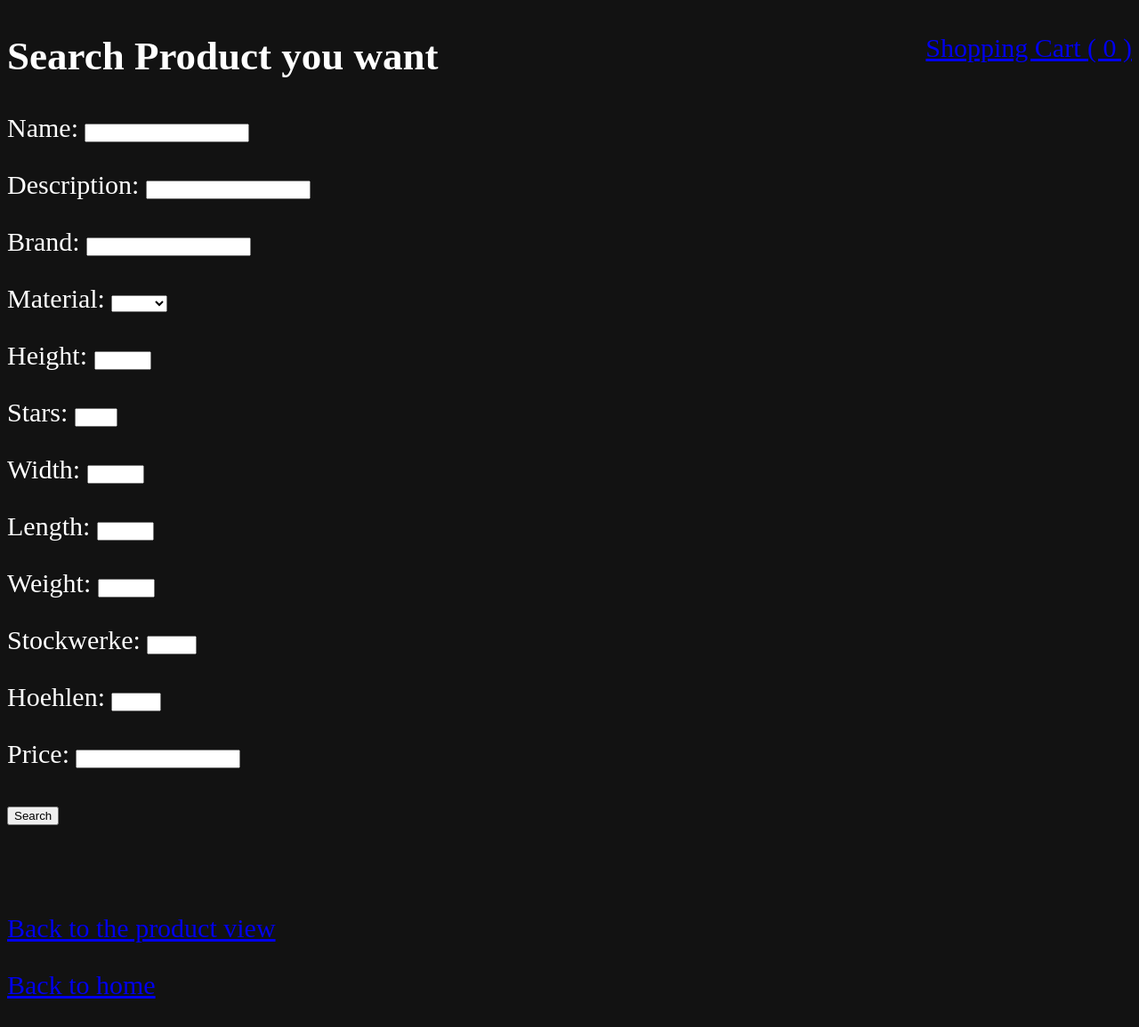
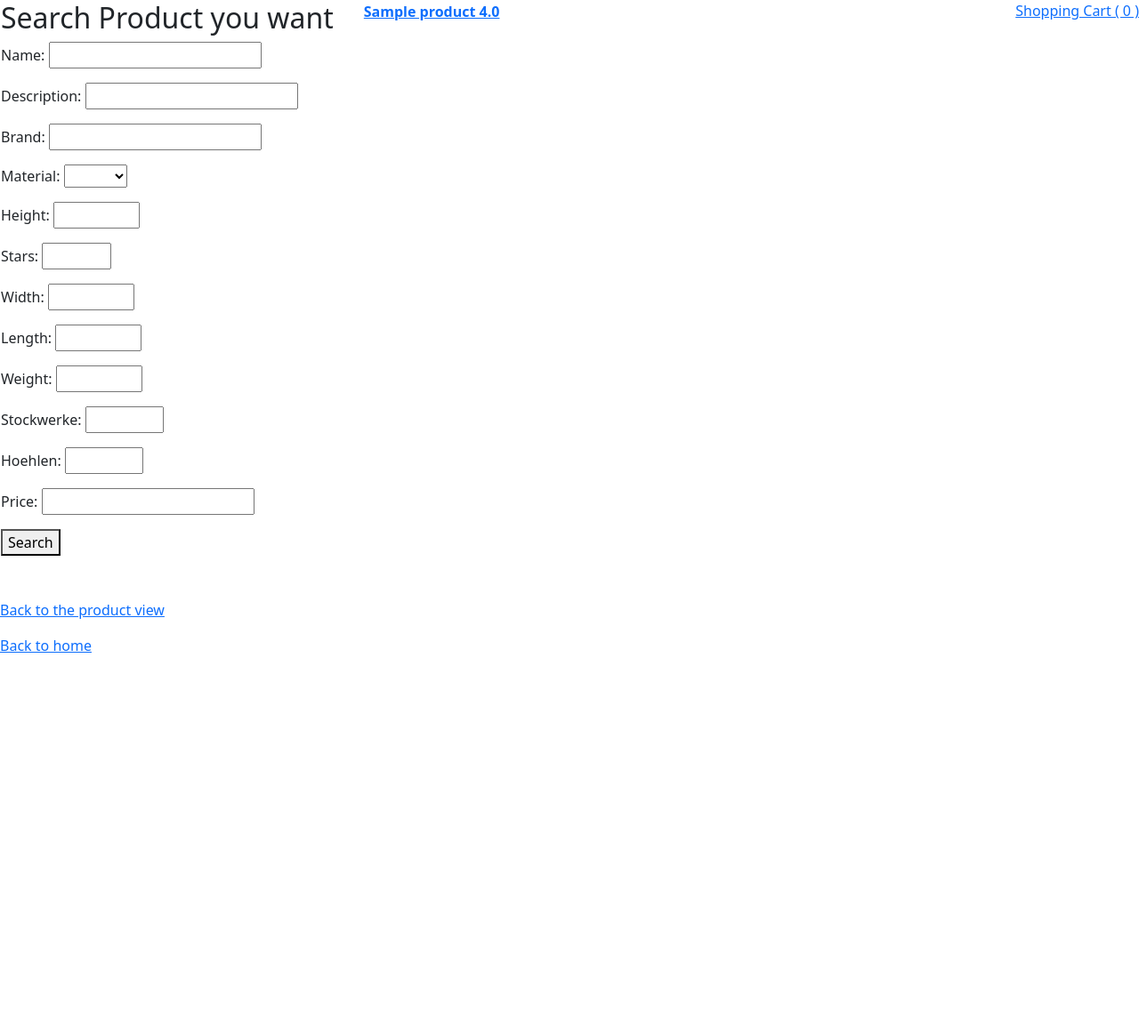
Before and after one commit to dieter4902/WebPyShop, a Django app: page /products/search/ in a window 1280 px wide. Shown: the whole page at 89% size. After the commit the page ends 734 px from the top, so only its background shows below. Run offline with Django 3.2, Linux system fonts and the light colour scheme; tables that the repository leaves empty hold one stand-in row (values such as "Sample post"); some libraries are stand-ins or nearby versions.

Commit message:
changed searchsite, removed product css

```diff
--- a/Product/models.py
+++ b/Product/models.py
@@ -6,8 +6,8 @@
 
 
 class Product(models.Model):
-    product_picture = models.ImageField(upload_to='product_pictures/', blank=True, null=True)
-    product_file = models.FileField(upload_to='product_files/', blank=True, null=True)
+    product_picture = models.ImageField(upload_to='product_pictures/', blank=False, null=True)
+    product_file = models.FileField(upload_to='product_files/', blank=False, null=True)
     COLOR_PALETTE = [
         ("#FFFFFF", "white",),
         ("#000000", "black",),
@@ -82,6 +82,7 @@
 
     def get_votes_count(self):
         return len(self.get_votes())
+
 
     def __str__(self):
         return self.name + ' (' + self.brand + ')'
--- a/Product/static/Products/products_style.css
+++ /dev/null
@@ -1,5 +0,0 @@
-body {
-    font-size: 30px;
-    color: #FFFFFF;
-    background: #121212;
-}
--- a/Product/templates/product-list.html
+++ b/Product/templates/product-list.html
@@ -1,9 +1,6 @@
 {% extends 'home.html' %}
 {% load static %}
 
-{% block css %}
-    <link rel="stylesheet" type="text/css" href="{% static 'Products/products_style.css' %}">
-{% endblock %}
 
 {% block title %}Product list{% endblock %}
 
--- a/Product/templates/product-search.html
+++ b/Product/templates/product-search.html
@@ -1,14 +1,13 @@
 {% extends 'home.html' %}
 {% load static %}
 
-{% block css %}
-    <link rel="stylesheet" type="text/css" href="{% static 'Products/products_style.css' %}">
-{% endblock %}
 
 {% block title %}Search book{% endblock %}
 
 {% block content %}
-    {% block logged_in_content %}
+    <table>
+        <tr style="vertical-align: top">
+            <td>
                 <h2>Search Product you want</h2>
                 <form method="POST">
                     {% csrf_token %}
@@ -19,18 +18,19 @@
                 </form>
                 <br>
                 <br>
-
+            </td>
+            <td>
                 {% if show_results %}
-            <b>Products found:</b><br>
                     <ul>
                         {% for product in products_found %}
-                    <a href="{% url 'product-detail' product.id %}"><b>{{ product.name }}</b></a>
-                    gefunden
+                            <a href="{% url 'product-detail' product.id %}"><b>{{ product.name }} {{ product.stars }}</b></a>
                             <br>
                         {% endfor %}
                     </ul>
                 {% endif %}
-    {% endblock %}
+            </td>
+        </tr>
+    </table>
 
     <p>
         <a href={% url 'all-products' %}>Back to the product view</a>
--- a/Product/views.py
+++ b/Product/views.py
@@ -63,12 +63,12 @@
 
 
 def product_search(request):
+    products_found = Product.objects.all()
     if request.method == 'POST':
         search_string_name = request.POST['name']
         search_string_description = request.POST['description']
         search_string_brand = request.POST['brand']
         search_stars = request.POST['stars']
-        products_found = Product.objects.all()
         print(request.POST)
         # print(search_string_name)
         # bei post auf alle zugreife, volle in array stecken, mit for loop durchgehen und langsam filtern
@@ -91,17 +91,11 @@
             products_found = products_found.filter(stars__gte=search_stars)
             print(search_stars)
 
-        form_in_function_based_view = SearchForm()
-        context = {'form': form_in_function_based_view,
-                   'products_found': products_found,
-                   'show_results': True}
-        return render(request, 'product-search.html', context)
-
-    else:
-        form_in_function_based_view = SearchForm()
-        context = {'form': form_in_function_based_view,
-                   'show_results': False}
-        return render(request, 'product-search.html', context)
+    form_in_function_based_view = SearchForm()
+    context = {'form': form_in_function_based_view,
+               'products_found': products_found,
+               'show_results': True}
+    return render(request, 'product-search.html', context)
 
 
 def vote(request, pk: str, rating: int):
```
Also changed, not shown: Product/templates/product-detail.html (+5 -8 lines), Product/migrations/0014_alter_product_product_picture.py (added), Product/migrations/0015_alter_product_product_file_and_more.py (added). Lines whose indentation alone changed are shown as unchanged.
